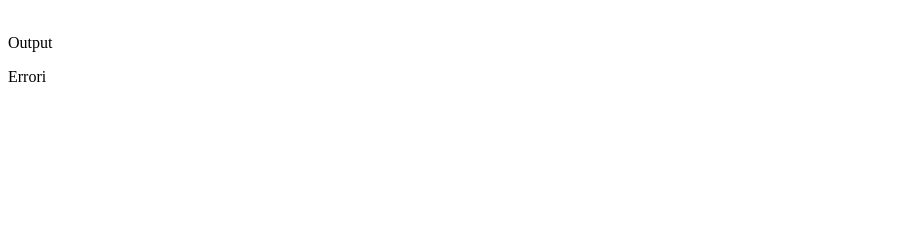
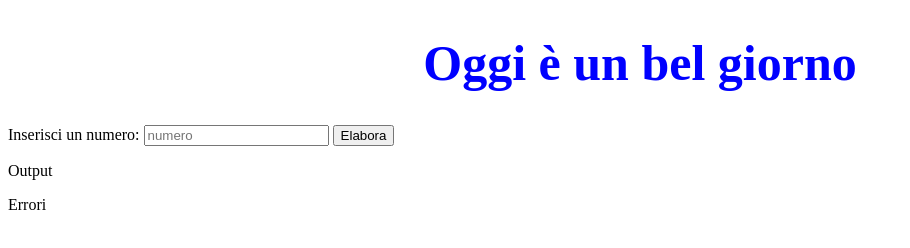
Before and after one commit to LorenzoF2008/CodingColor, a plain HTML site: page index.html in a window 1280 px wide. Shown: the whole page, without its empty margins (0-910 px from the left). Drawn offline with Linux system fonts and the light colour scheme.

Commit message:
Update index.html

```diff
--- a/index.html
+++ b/index.html
@@ -7,11 +7,14 @@
 </head>
 <body>
 <div id="header">
-   <h1 id="saluto"></h1>
+   <h1 id="saluto">Oggi è un bel giorno</h1>
 </div>
 <div id="title">
 </div>
 <div id="input">
+<label for ="inNumber">Inserisci un numero:</label>
+<input id="inNumber" placeholder="numero">
+<button type="button "id="btnElabora" onclick="elabora()">Elabora</button>
 </div>
 <div id="output">
    <p id="out">Output</p>
```
